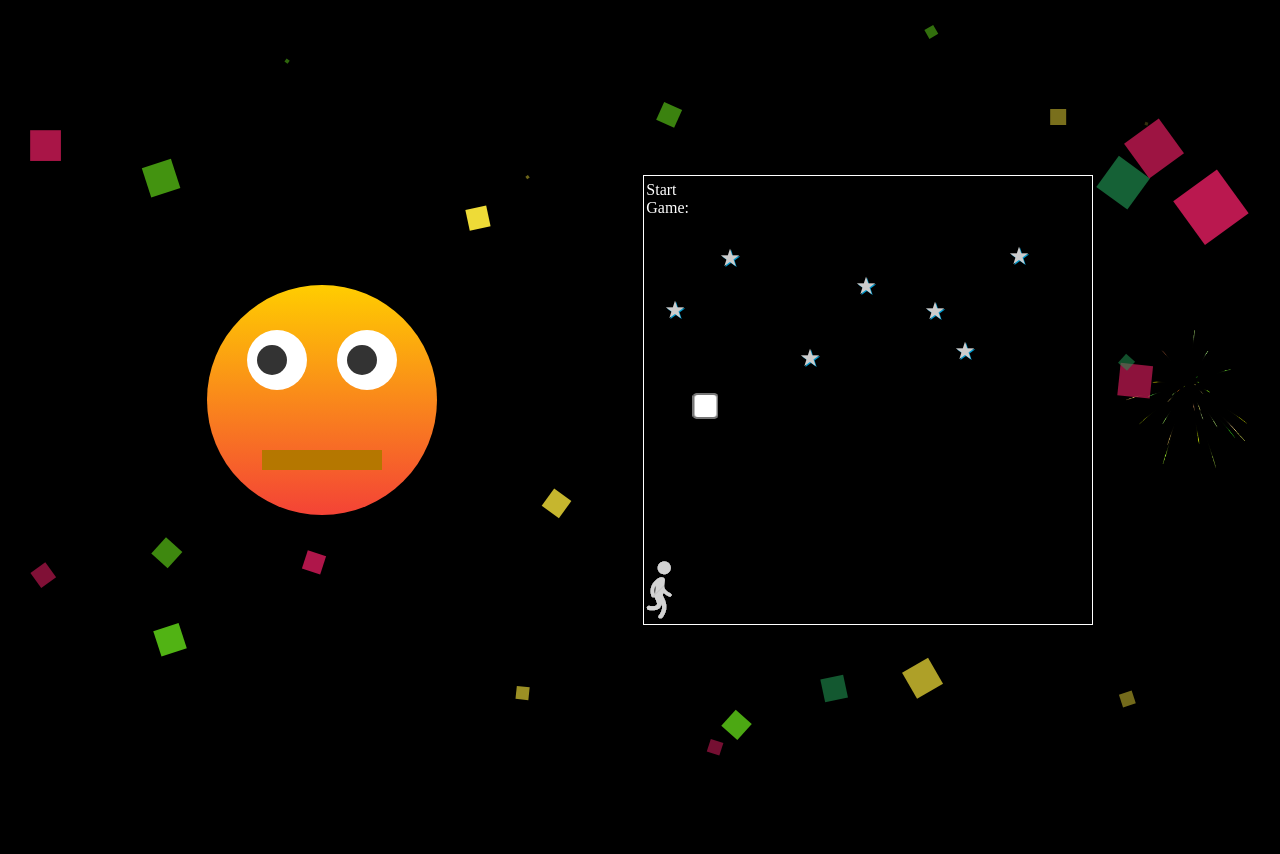
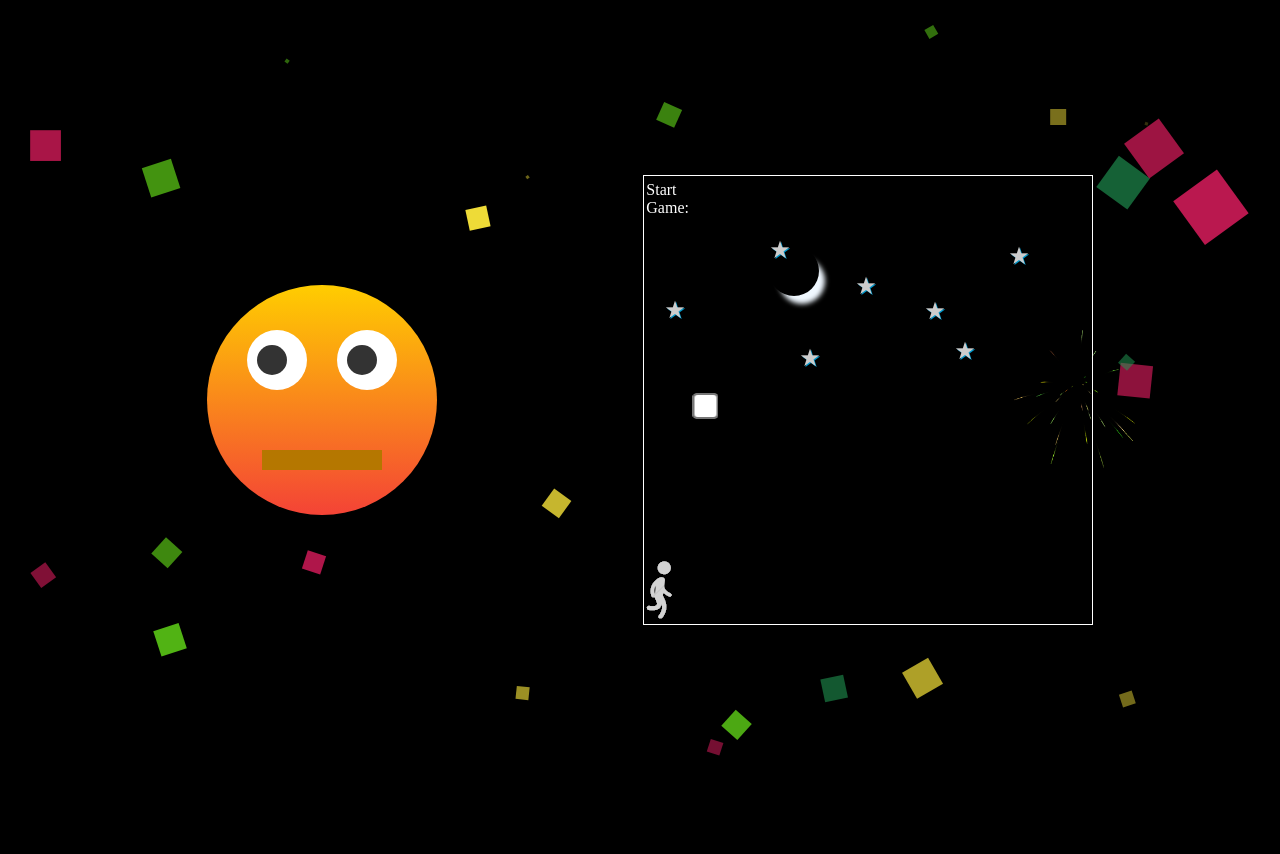
Before and after one commit to InCarNaTeDuDe/dec03, a PHP site: page / in a window 1280 px wide; the page is wider, and only the part inside the window is pictured. Run offline with PHP 8.4, Linux system fonts and the light colour scheme.

Commit message:
Fix moon issue

```diff
--- a/css/app.css
+++ b/css/app.css
@@ -146,20 +146,20 @@
   border-radius: 50%;
   box-shadow: 8px 10px 5px -2px aliceblue;
   /*transform: rotateY(-180deg);*/
-  position: relative;
-  top: 80px;
-  left: 30px;
+  position: absolute;
+  top: 70px;
+  left: 125px;
   z-index: 1;
 }
 
 #game hr.rope {
   opacity: 0;
   margin: 0;
-  height: 250px;
+  height: 265px;
   position: relative;
   left: 134px;
   transition: opacity 1s ease-in;
-  top: 125px;
+  top: 115px;
 }
 
 #game input[type="checkbox"] {
@@ -252,8 +252,8 @@
 }
 
 #game > span:nth-child(7) {
-  top: 68px;
-  left: 75px;
+  top: 60px;
+  left: 125px;
   position: relative;
   opacity: 0;
   /*-webkit-animation: stars 2s infinite linear, 3s linear;*/
@@ -265,6 +265,7 @@
 
 #game .bday_wish {
   line-height: 2.7rem;
+  position: absolute;
   right: 0;
   top: 200px;
   transition: opacity 2s ease-in;
--- a/home.html
+++ b/home.html
@@ -3,7 +3,9 @@
 
 <head>
   <meta charset="UTF-8">
-  <meta name="viewport" content="width=device-width, initial-scale=1.0">
+  <meta name="viewport"
+    content="width=device-width, initial-scale=1.0, user-scalable=no, minimum-scale=1.0, maximum-scale=1.0" />
+
   <meta http-equiv="X-UA-Compatible" content="ie=edge">
   <title>Birthday Special for Bhavya k</title>
   <link rel="shortcut icon" href="./images/favicon.png" type="image/x-icon">
@@ -46,6 +48,8 @@
       <hr class="rope" />
       <label>Start Game:</label> <input type="checkbox" name="game" />
       <div class="moon">
+        <!-- &#127771; -->
+        &nbsp;&nbsp;
       </div>
       <label class="bday_wish">Happy Birthday<br /> &#127775; ABC &#x1F609;</label>
       <div id="player" style="left: 0px;">
```
